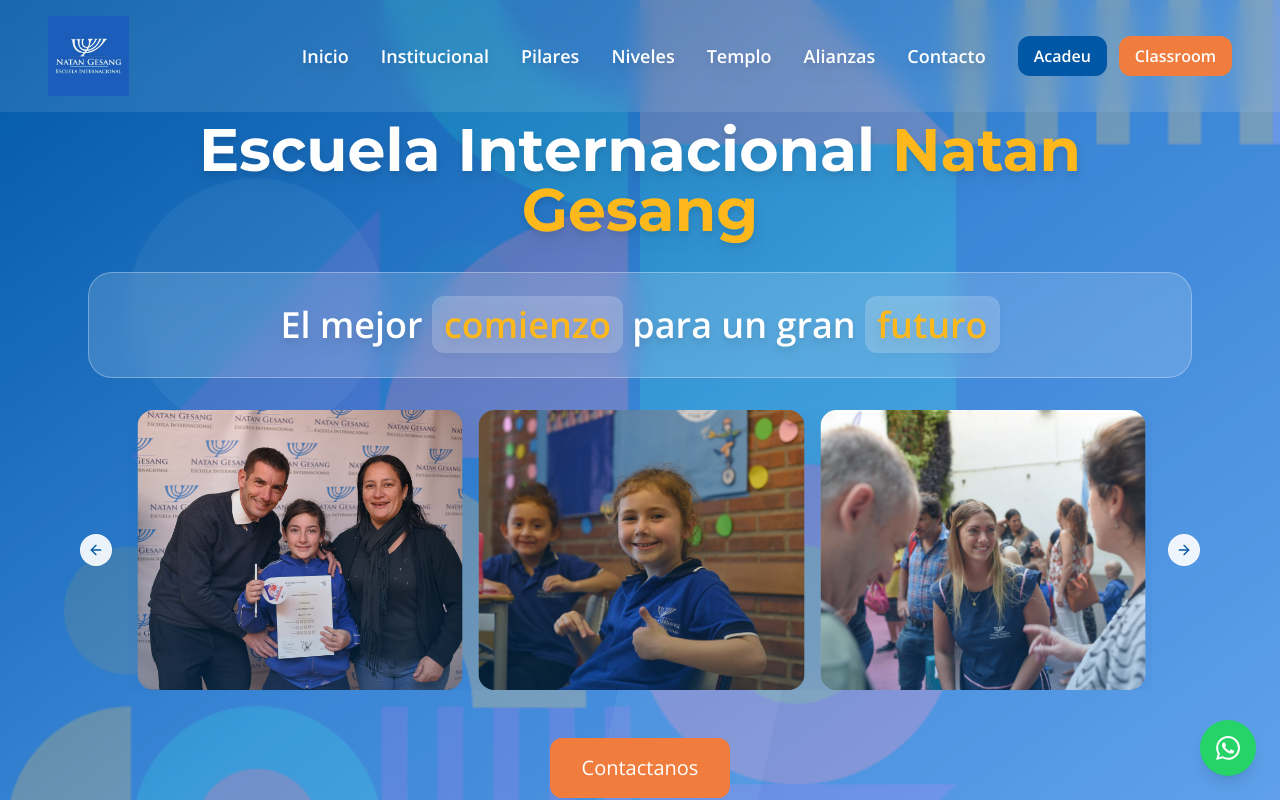
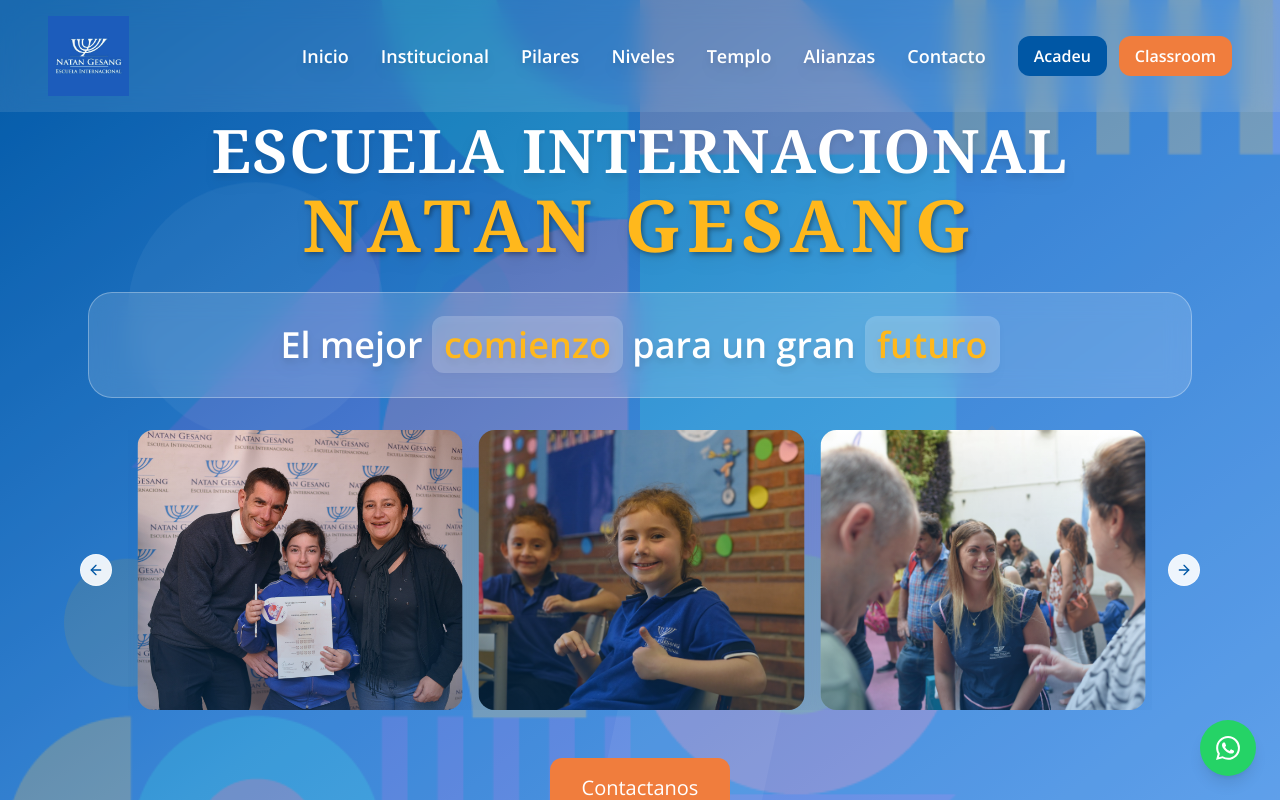
Before and after one commit to natangesang/natan-gesang-web, a React (Vite) app: page / in a window 1280 px wide. Shown: the top 800 px of the page. Built offline with nearby package versions, Linux system fonts and the light colour scheme.

Commit message:
Refine Hero heading typography
Update the "Escuela Internacional NATANG GESANG" heading in the Hero section to match the logo's typography.

```diff
--- a/src/components/Hero.tsx
+++ b/src/components/Hero.tsx
@@ -52,8 +52,16 @@ const Hero = () => {
 
       <div ref={heroRef} className="container-section text-center text-white relative z-10 opacity-0 translate-y-10 transition-all duration-1000">
         <div className="max-w-6xl mx-auto px-[24px] py-[24px]">
-          <h1 className="heading-1 mb-8 drop-shadow-lg">
-            Escuela Internacional <span className="text-natan-yellow">Natan Gesang</span>
+          <h1 className="mb-8 drop-shadow-lg">
+            <span className="block text-4xl md:text-5xl lg:text-6xl font-bold font-serif tracking-wide">
+              ESCUELA INTERNACIONAL
+            </span>
+            <span className="block text-5xl md:text-6xl lg:text-7xl font-bold font-serif tracking-wider text-natan-yellow mt-2" style={{
+              textShadow: '2px 2px 4px rgba(0,0,0,0.3)',
+              letterSpacing: '0.1em'
+            }}>
+              NATAN GESANG
+            </span>
           </h1>
 
           {/* Mensaje destacado principal */}
```
